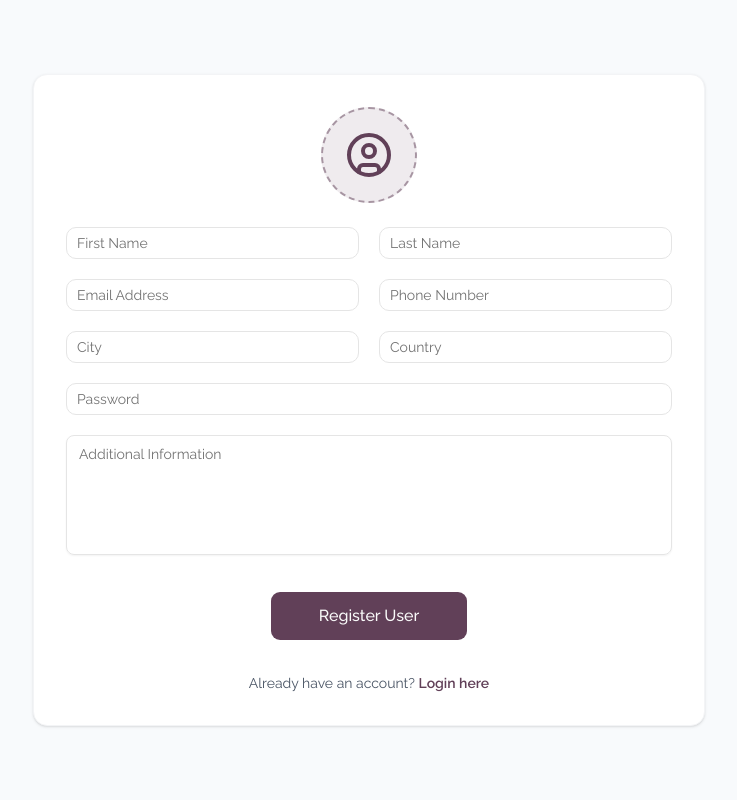
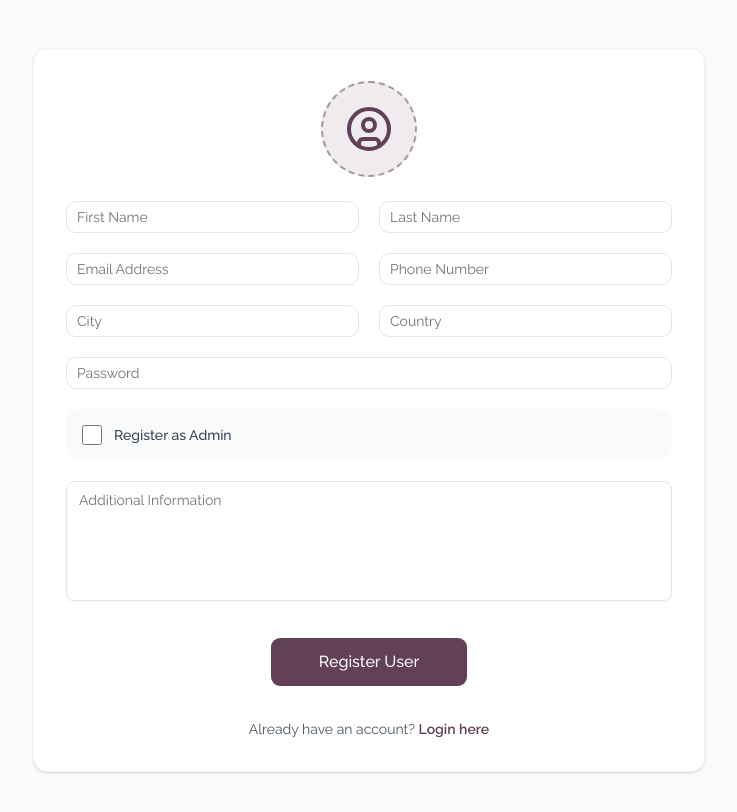
Before and after one commit to batmanven/odoo-hackathon-amrita, a Next.js app: page /register in a window 1280 px wide. Shown: the top 812 px of the page, without its empty margins (271-1008 px from the left). Built offline with nearby package versions, Linux system fonts and the light colour scheme; no server answers.

Commit message:
feat: implement authentication pages for login, registration, and password recovery

```diff
--- a/src/app/(auth)/login/page.tsx
+++ b/src/app/(auth)/login/page.tsx
@@ -1,3 +1,4 @@
+/* eslint-disable @next/next/no-img-element */
 'use client'
 
 import { useActionState, useState, useRef, useEffect } from 'react'
--- a/src/app/(auth)/register/page.tsx
+++ b/src/app/(auth)/register/page.tsx
@@ -124,6 +124,19 @@ export default function RegisterPage() {
             />
           </div>
 
+          <div className="flex items-center gap-3 bg-gray-50 p-4 rounded-xl">
+            <input
+              type="checkbox"
+              name="role"
+              value="admin"
+              id="admin-role"
+              className="w-5 h-5 rounded cursor-pointer accent-primary"
+            />
+            <label htmlFor="admin-role" className="text-sm font-medium text-gray-700 cursor-pointer">
+              Register as Admin
+            </label>
+          </div>
+
           <Textarea
             name="additionalInfo"
             placeholder="Additional Information"
```
Also changed, not shown: src/app/(auth)/forgot-password/page.tsx (indentation only). Lines whose indentation alone changed are shown as unchanged.
